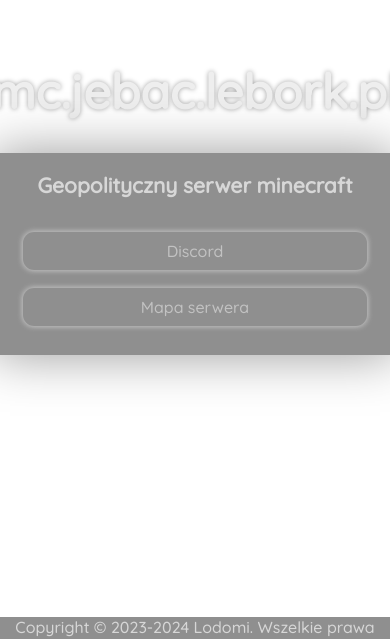
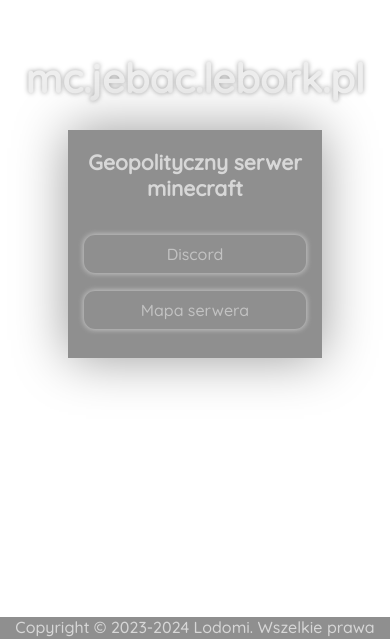
Before and after one commit to iodomi/jebac.lebork.pl, a plain HTML site: page index.html in a window 390 px wide. Shown: the part 205-844 px from the top of the page. Drawn offline with Linux system fonts and the light colour scheme.

Commit message:
Update style.css

```diff
--- a/styles/style.css
+++ b/styles/style.css
@@ -205,7 +205,7 @@
 
 @media only screen and (max-width: 768px) {
   .main h1.title {
-      font-size: 3.0rem;
+      font-size: 2.5rem;
   }
 
   .info{
@@ -213,7 +213,7 @@
   }
 
   .box {
-      max-width: 100%;
+      max-width: 75%;
       border-radius: 0;
   }
 
```
